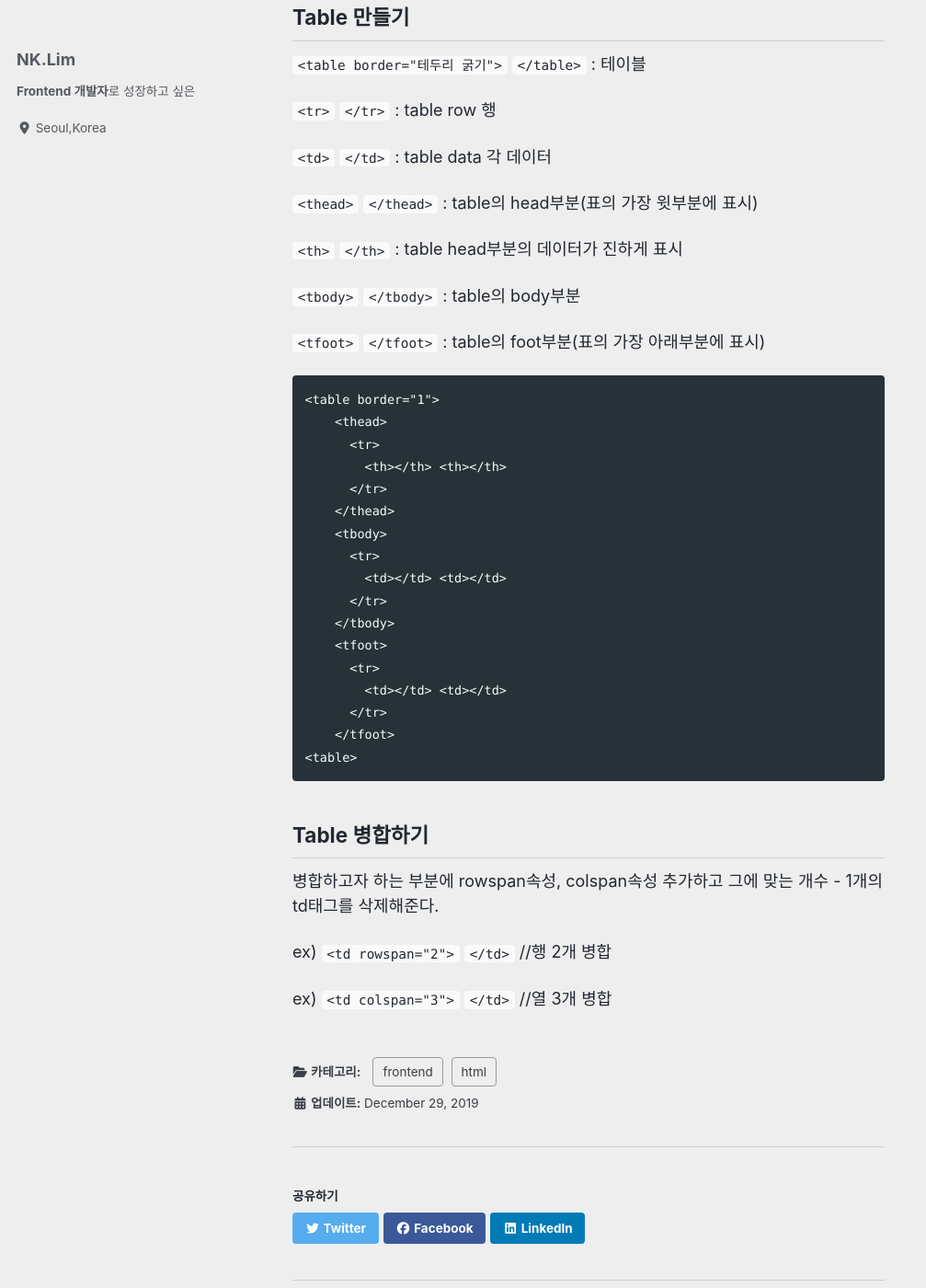
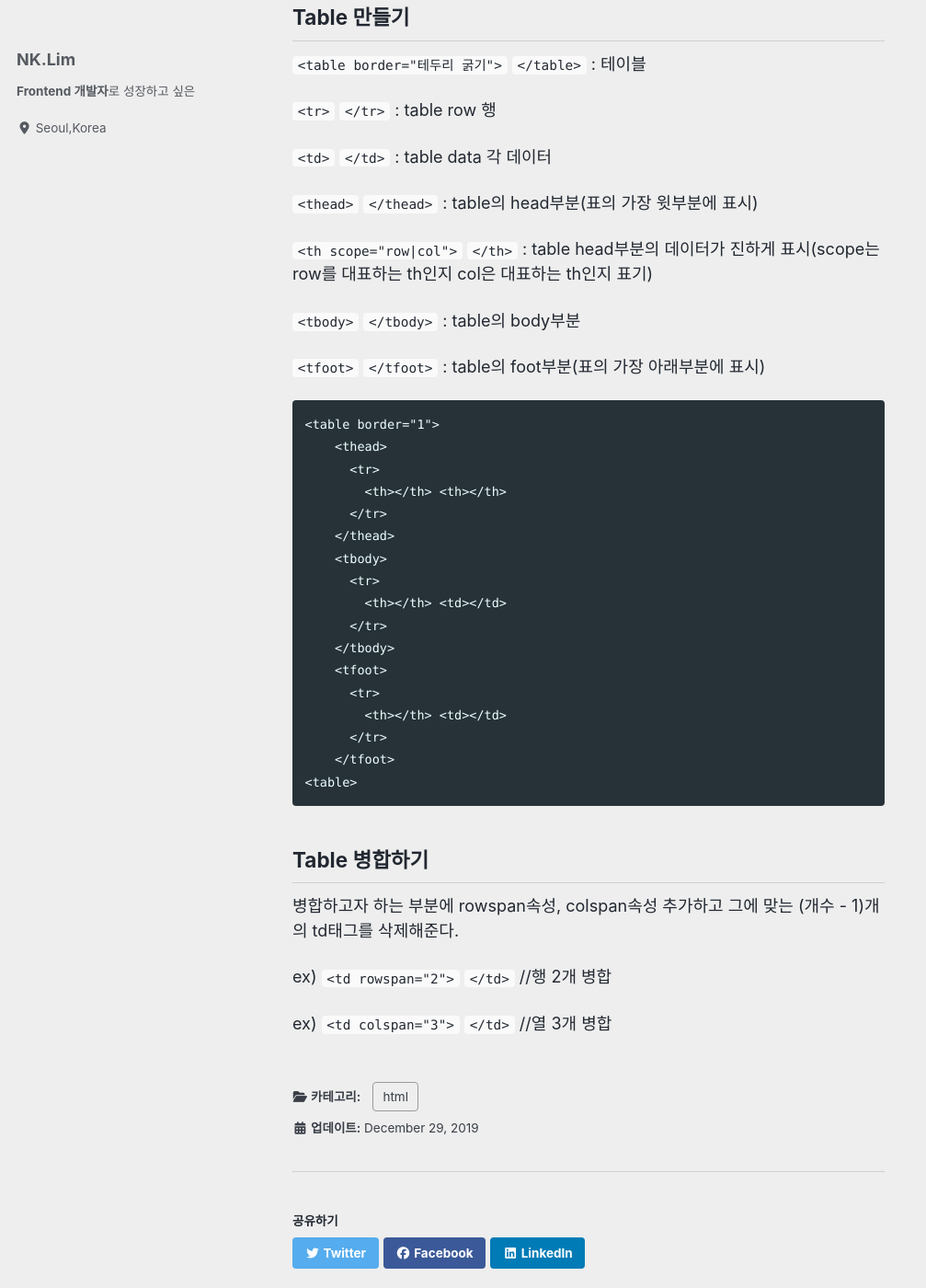
Before and after one commit to nangkyeonglim/nangkyeonglim.github.io, a Jekyll site: the page built from _posts/2019-12-28-html-basic2.md, in a window 1280 px wide and 1400 px high, scrolled down 204 px. Shown: the whole window at 92% size, without its empty margins (0-1007 px from the left). Built offline with Jekyll 4.4.1, drawn with Linux system fonts in a browser that asks for light colours; cached includes are drawn as plain includes; nearby versions of some CDN libraries; comment, search, counter and statistics services are not loaded.

Commit message:
Update 2019-12-28-html-basic2.md
table만들기 내용 수정 및 추가

````diff
--- a/_posts/2019-12-28-html-basic2.md
+++ b/_posts/2019-12-28-html-basic2.md
@@ -1,7 +1,7 @@
 ---
 title: "HTML 표 만들기"
 date: 2019-12-28 22:13:28 -0400
-categories: html frontend
+categories: html
 ---
 
 ## Table 만들기
@@ -13,7 +13,7 @@ categories: html frontend
 
 `<thead>` `</thead>` : table의 head부분(표의 가장 윗부분에 표시)
 
-`<th>` `</th>` : table head부분의 데이터가 진하게 표시
+`<th scope="row|col">` `</th>` : table head부분의 데이터가 진하게 표시(scope는 row를 대표하는 th인지 col은 대표하는 th인지 표기)
 
 `<tbody>` `</tbody>` : table의 body부분
 
@@ -29,18 +29,18 @@ categories: html frontend
     </thead>
     <tbody>
       <tr>
-        <td></td> <td></td>
+        <th></th> <td></td>
       </tr>
     </tbody>
     <tfoot>
       <tr>
-        <td></td> <td></td>
+        <th></th> <td></td>
       </tr>
     </tfoot>
 <table>
 ```
 ## Table 병합하기
-병합하고자 하는 부분에 rowspan속성, colspan속성 추가하고 그에 맞는 개수 - 1개의 td태그를 삭제해준다.
+병합하고자 하는 부분에 rowspan속성, colspan속성 추가하고 그에 맞는 (개수 - 1)개의 td태그를 삭제해준다.
 
 ex) `<td rowspan="2">` `</td>` //행 2개 병합
 
````
